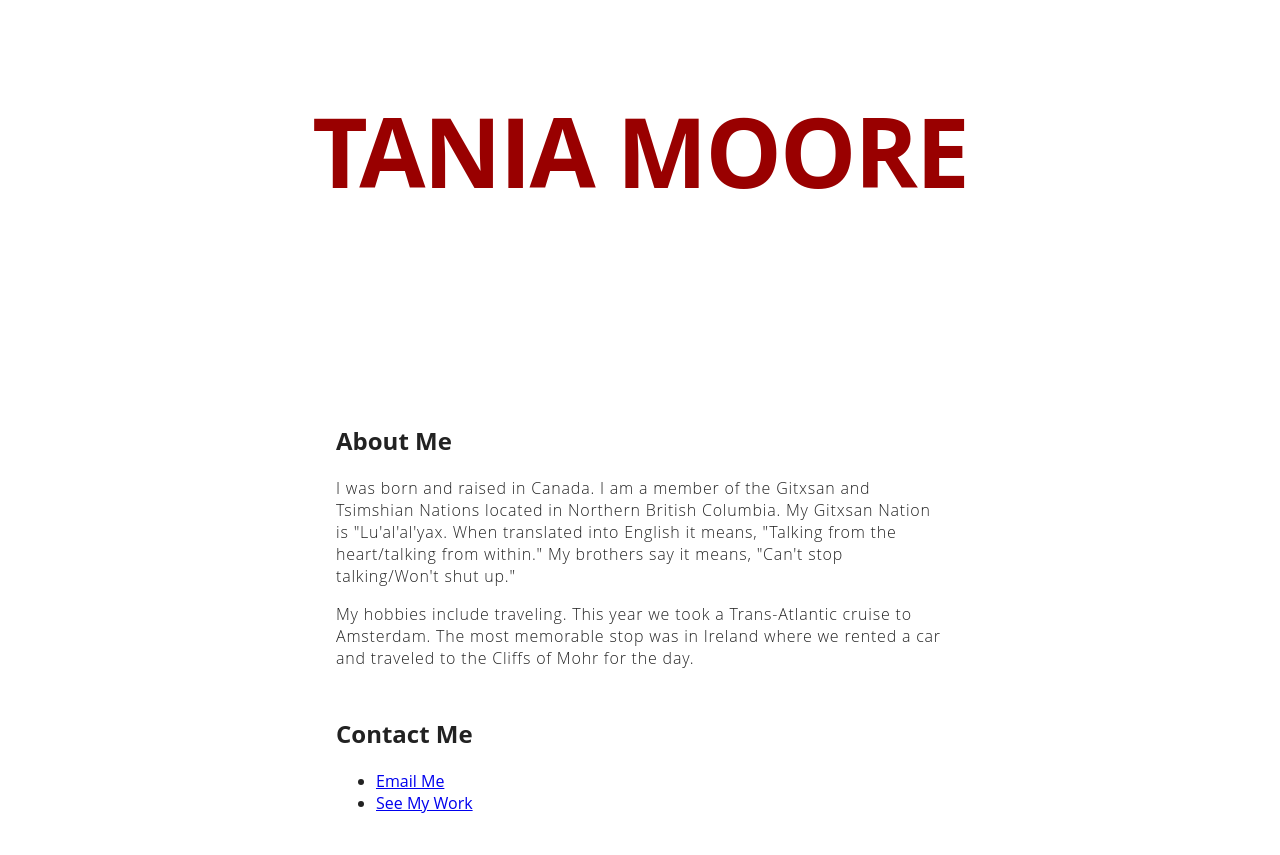
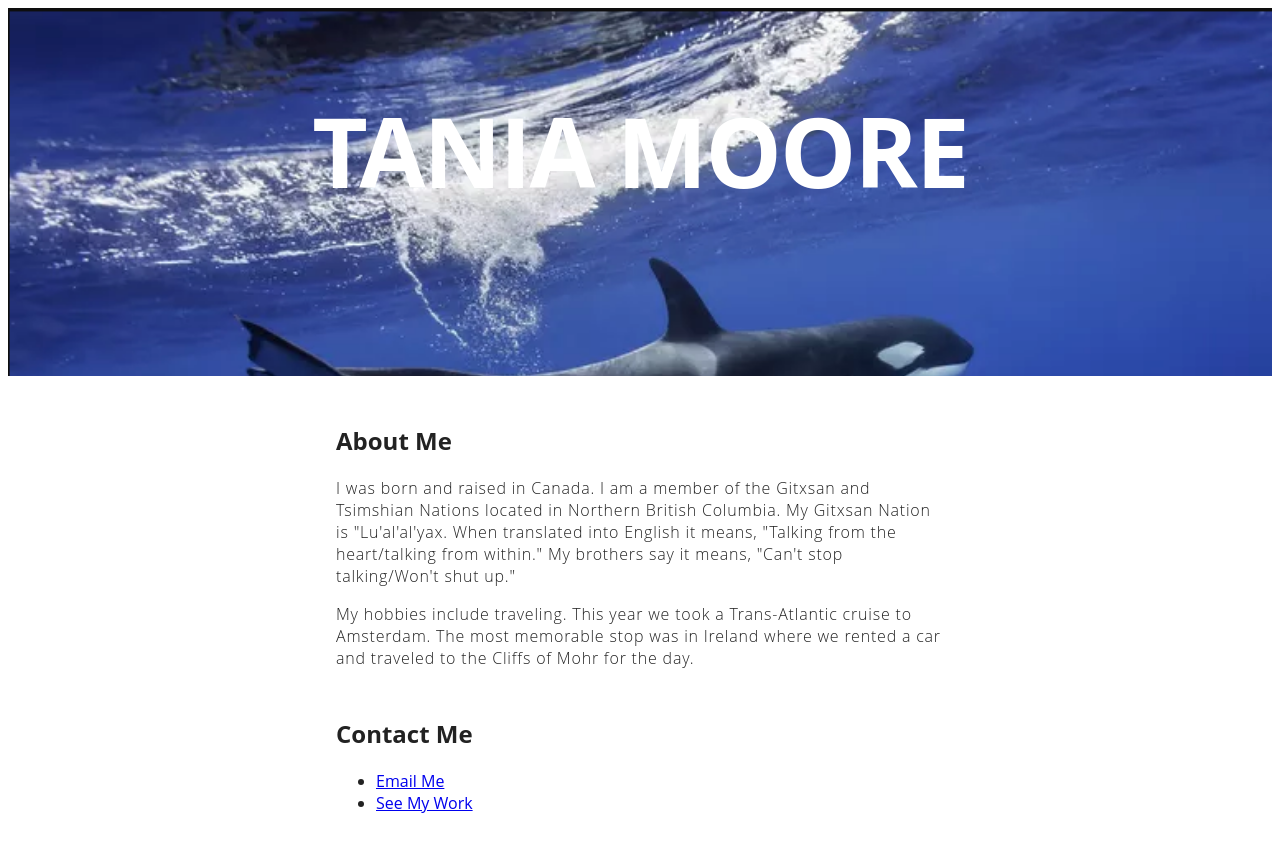
Before and after one commit to TaniaGM/Portfolio, a plain HTML site: page index.html in a window 1280 px wide. Drawn offline with Linux system fonts and the light colour scheme.

Commit message:
Update style.css

```diff
--- a/assets/css/style.css
+++ b/assets/css/style.css
@@ -12,7 +12,7 @@ body {
 
 .masthead {
   padding: 6em 0;
-  background-image: url('../../images/killerwhale.jpg');
+  background-image: url('../images/killerwhale.jpg');
   background-size: cover;
   background-repeat: no-repeat;
 }
@@ -29,7 +29,7 @@ body {
     font-size: 6em;
     letter-spacing: -0.02em;
     text-transform: uppercase;
-    color: #990000;
+    color: #ffffff;
 }
 
 .details {
```
